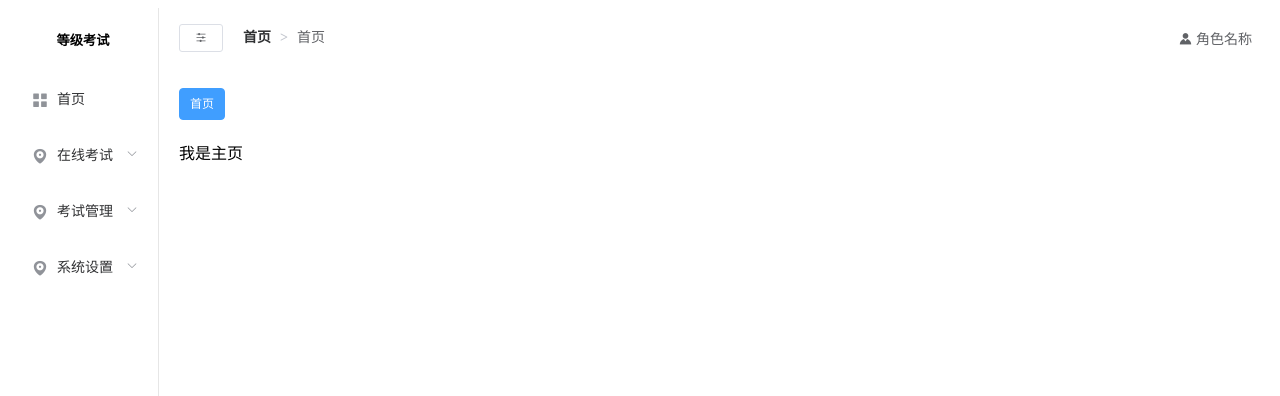
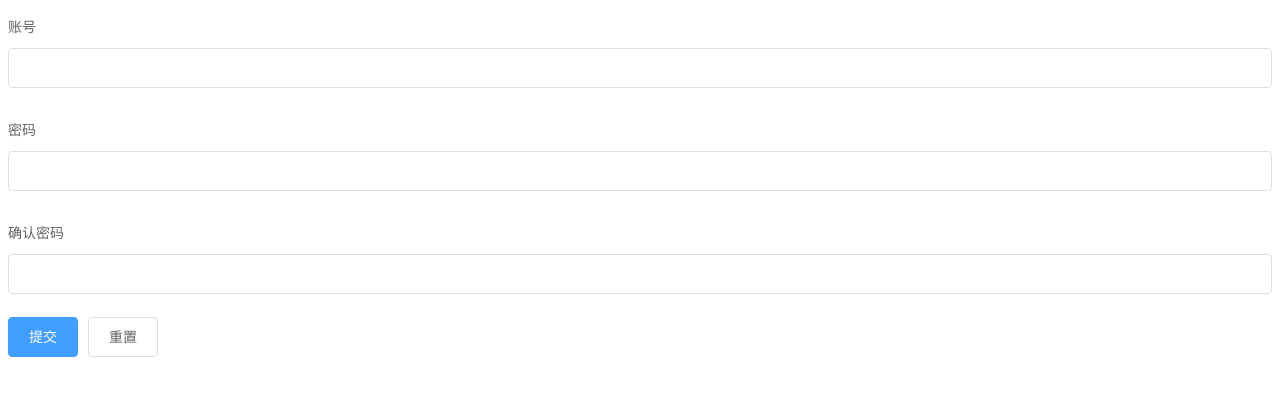
Before and after one commit to hhdyhaha/exam-sys, a Vue app: page / in a window 1280 px wide. Shown: the top 396 px of the page. Built offline with nearby package versions, Linux system fonts and the light colour scheme.

Commit message:
登录 验证以及退出

```diff
--- a/src/components/CommonLogin.vue
+++ b/src/components/CommonLogin.vue
@@ -54,6 +54,8 @@
 </template>
 
 <script>
+// axios.<method> 能够提供自动完成和参数类型推断功能
+const axios = require("axios").default;
 export default {
   data() {
     //账号格式5-12位数字
@@ -70,7 +72,7 @@ export default {
       // 延时一秒
       setTimeout(() => {
         if (accountPattern.test(value)) {
-          console.log("haha");
+          // console.log("haha");
           callback();
         } else {
           callback(new Error("请输入4到16位字符（字母，数字，下划线，减号）"));
@@ -83,7 +85,7 @@ export default {
         callback(new Error("请输入密码"));
       } else {
         if (passwordPattern.test(value)) {
-          console.log("haha");
+          // console.log("haha");
           callback();
         } else {
           callback(new Error("请输入6-22位字母数字"));
@@ -106,6 +108,7 @@ export default {
         pass: "",
         checkPass: "",
       },
+      userToken: "",
       // rules 属性传入约定的验证规则
       rules: {
         // validator的参数有：(rule, value, callback, source, options)，前三个比较重要。
@@ -122,15 +125,55 @@ export default {
   },
   methods: {
     submitForm(formName) {
-      console.log(this.$refs);
+      let _this = this;
+      // console.log(this.$refs);
       //   validate 对整个表单进行校验的方法，参数为一个回调函数。
       //   该回调函数会在校验结束后被调用，并传入两个参数：是否校验成功和未通过校验的字段。若不传入回调函数，则会返回一个 promise
       this.$refs[formName].validate((valid) => {
         if (valid) {
-          alert("submit!");
+          axios
+            .get("https://api.virapi.com/vir_gitee4agf83h3314f6/index/login", {
+              params: {
+                _token:
+                  "$2a$10$TRc2n8KZ0udRXkwSvwRYeeChMdf9g95ANrIETrfwZRxfrgUXkAofO",
+              },
+            })
+            // 箭头函数解决vue axios 数据（data）赋值问题
+            .then((response) => {
+              // 获取到用户信息 let定义多个变量 ,隔开
+              let res = response.data.data.data,
+                len = res.length,
+                // 存放获取到的用户和密码
+                userNameArr = [],
+                passWordArr = [],
+                ses = window.sessionStorage;
+              for (let index = 0; index < len; index++) {
+                userNameArr.push(res[index].username);
+                passWordArr.push(res[index].password);
+              }
+              // indexOf()方法返回在数组中可以找到一个给定元素的第一个索引，如果不存在，则返回-1。
+              if (userNameArr.indexOf(this.ruleForm.account) === -1) {
+                alert("账号不存在");
+              } else {
+                //返回的是索引
+                let index = userNameArr.indexOf(this.ruleForm.account);
+                // 判断密码是否正确
+                if (passWordArr[index] === this.ruleForm.pass) {
+                  // 把token放在sessionStorage中
+                  ses.setItem("data", res[index].token);
+                  alert("密码正确");
+                  this.$router.push({ name: "home" });
+                } else {
+                  alert("密码错误");
+                }
+              }
+            })
+            .catch((err) => {
+              console.log("连接数据库失败");
+            });
         } else {
           //   console.log(formName);
-          console.log("error submit!!");
+          // console.log("error submit!!");
           alert("error submit!!!");
           return false;
         }
--- a/src/main.js
+++ b/src/main.js
@@ -25,17 +25,29 @@ Vue.use(less)
 
 
 // 导航守卫
-// router.beforeEach((to,from,next)=>{
-//   console.log(to);
-// 	if(to.name==='CE'){
-// 		next({name:'CE'})
-// 	}else{
-// 		next()
-// 	}
-// })
+router.beforeEach((to, from, next) => {
+  console.log(to);
+  // 路由中设置的needLogin字段就在to当中
+  if (window.sessionStorage.data) {
+    // console.log(window.sessionStorage);
+
+    if (to.path === '/') {
+      next({ path: '/index' })
+    }else{
+      next()
+    }
+  } else {
+    // 没有session,访问任何页面都会跳转到登录页面
+    if(to.path==='/'){
+      next()
+    }else{
+      next({path:'/'})
+    }
+  }
+})
 
 new Vue({
   render: h => h(App),
-  router:router,
+  router: router,
   store
 }).$mount('#app')
--- a/src/router/index.js
+++ b/src/router/index.js
@@ -31,41 +31,41 @@ export default new VueRouter({
     // 路由配置
     routes: [
         {
-            path: '/',
+            path: '/index',
             name: 'home',
             component: home,
-            meta: { title: '首页' ,keepalive:true}
+            meta: { title: '首页' ,keepalive:true,needLogin: true}
         },
         {
-            path:"/Login",
+            path:"/",
             name:"Lg",
             component:CommonLogin,
-            meta:{title:'注册登录',keepalive:false}
+            meta:{title:'注册登录',keepalive:false,needLogin: false}
         },
         // 在线考试
         {
             path: '/online',
             name: 'ol',
             component:main,
-            meta: { title: '在线考试',keepalive:true },
+            meta: { title: '在线考试',keepalive:true,needLogin: true },
             children: [
                 {
                     path: "OlineExam",
                     name: "OE",
 
                     component: OlineExam,
-                    meta: { title: '在线考试' ,keepalive:true},
+                    meta: { title: '在线考试' ,keepalive:true,needLogin: true},
                     children:[{
                         path:"PrepareExam",
                         name:"PE",
                         component:PrepareExam,
-                        meta:{title:'准备考试',keepalive:true}
+                        meta:{title:'准备考试',keepalive:true,needLogin: true}
                     },
                     {
                         path:"CommonExam",
                         name:"CE",
                         component:CommonExam,
-                        meta:{title:'开始考试',keepalive:false}
+                        meta:{title:'开始考试',keepalive:false,needLogin: true}
                     }
                 ]
                 },
@@ -79,13 +79,13 @@ export default new VueRouter({
                     path: "MyRecords",
                     name: "MR",
                     component: MyRecords,
-                    meta: { title: '我的成绩',keepalive:true },
+                    meta: { title: '我的成绩',keepalive:true,needLogin: true },
                     children:[
                         {
                             path:"CommonShowExam",
                             name:"CSE",
                             component:CommonShowExam,
-                            meta:{title:'考试结果',keepalive:true}
+                            meta:{title:'考试结果',keepalive:true,needLogin: true}
                         }
                     ]
 
@@ -99,27 +99,27 @@ export default new VueRouter({
             path: '/exam',
             name: 'ex',
             component:main,
-            meta: { title: '考试管理' },
+            meta: { title: '考试管理',needLogin: true },
             children: [
                 {
                     path: "QuestionBank",
                     name: "QB",
                     component: QuestionBank,
-                    meta: { title: '题库' ,keepalive:true}
+                    meta: { title: '题库' ,keepalive:true,needLogin: true}
                 },
 
                 {
                     path: "QuestionManage",
                     name: "QM",
                     component: QuestionManage,
-                    meta: { title: '试题管理',keepalive:true }
+                    meta: { title: '试题管理',keepalive:true,needLogin: true }
                 },
 
                 {
                     path: "ExamManage",
                     name: "EM",
                     component: ExamManage,
-                    meta: { title: '考试管理',keepalive:true }
+                    meta: { title: '考试管理',keepalive:true,needLogin: true }
                 },
             ]
         },
@@ -131,20 +131,20 @@ export default new VueRouter({
             path: '/sys',
             name: 'sys',
             component:main,
-            meta: { title: '系统设置' ,keepalive:true},
+            meta: { title: '系统设置' ,keepalive:true,needLogin: true},
             children: [
                 {
                     path: "SystemConfiguration",
                     name: "SC",
                     component: SystemConfiguration,
-                    meta: { title: '系统配置',keepalive:true }
+                    meta: { title: '系统配置',keepalive:true,needLogin: true }
                 },
 
                 {
                     path: "UserManage",
                     name: "UM",
                     component: UserManage,
-                    meta: { title: '用户管理',keepalive:true }
+                    meta: { title: '用户管理',keepalive:true,needLogin: true }
                 }
             ]
         },
```
Also changed, not shown: src/components/CommonHeader.vue (+13 -3 lines).
